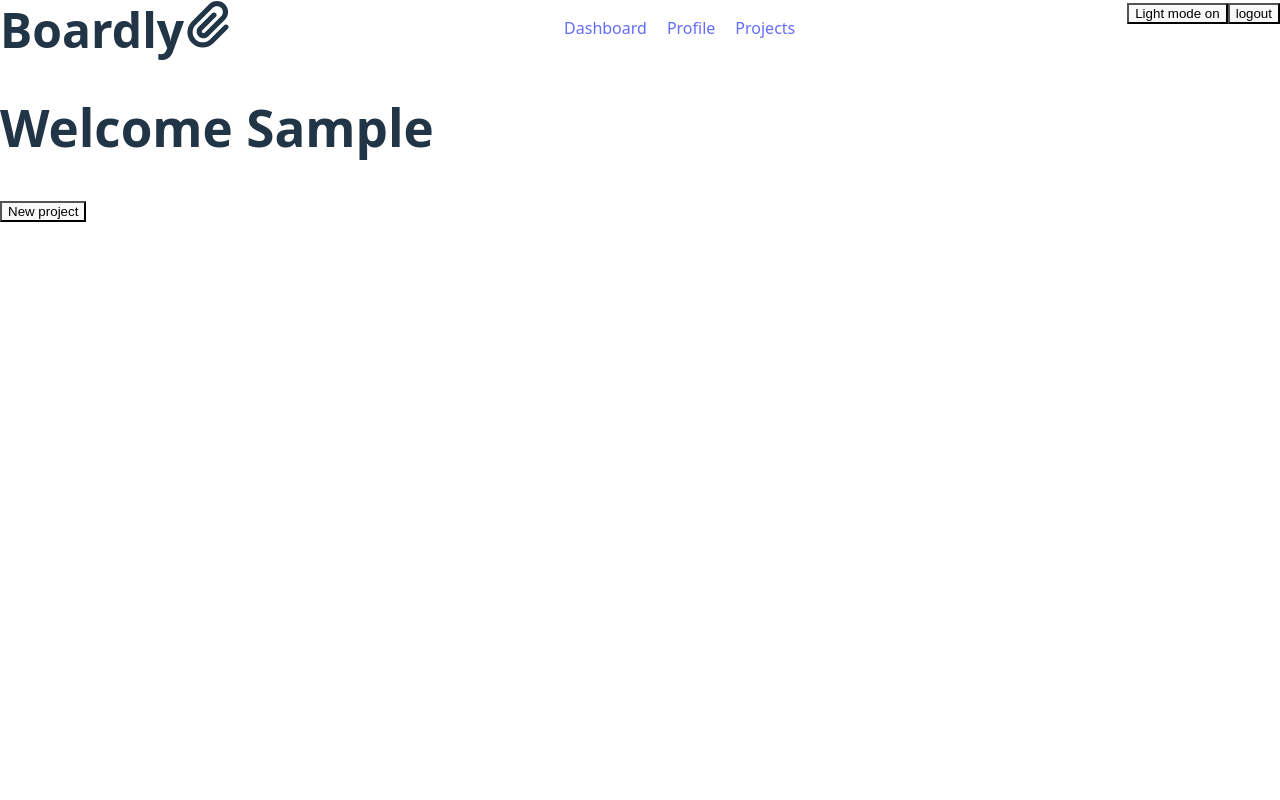
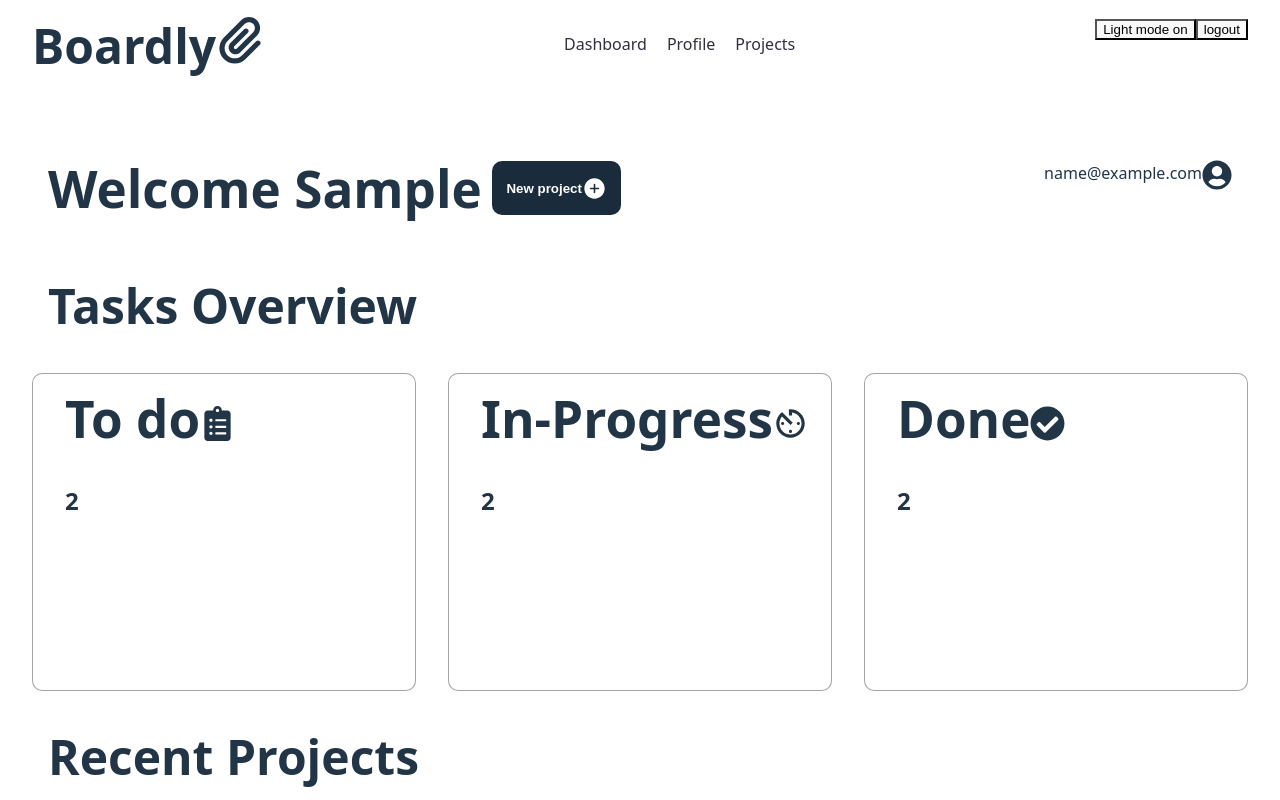
Before and after one commit to Adewole76/Week-5-eng-basecamp-, a React (Vite) app in the folder project-manager/: page / in a window 1280 px wide. Both pictures are taken after typing "Sample", "name@example.com", "Sample123" into the empty fields and a click on the button "Login". Shown: the top 800 px of the page. Built offline with nearby package versions, Linux system fonts and the light colour scheme.

Commit message:
dashboard Component

```diff
--- a/project-manager/package.json
+++ b/project-manager/package.json
@@ -10,6 +10,7 @@
     "preview": "vite preview"
   },
   "dependencies": {
+    "framer-motion": "^12.34.3",
     "react": "^19.2.0",
     "react-dom": "^19.2.0",
     "react-hot-toast": "^2.6.0",
@@ -21,7 +22,7 @@
     "@types/react": "^19.2.7",
     "@types/react-dom": "^19.2.3",
     "@vitejs/plugin-react": "^5.1.1",
-    "eslint": "^9.39.1",
+    "eslint": "^10.0.1",
     "eslint-plugin-react-hooks": "^7.0.1",
     "eslint-plugin-react-refresh": "^0.4.24",
     "globals": "^16.5.0",
--- a/project-manager/pages/DashBoard.jsx
+++ b/project-manager/pages/DashBoard.jsx
@@ -1,13 +1,77 @@
 import { useContext } from "react"
 import { firstContext } from "../Context/AuthContext"
+import '../src/Dashboard.css'
+import { FaUserCircle } from "react-icons/fa";
+import { FaUser } from "react-icons/fa6";
+import { IoAddCircle } from "react-icons/io5";
+import StatCard from "../src/StatCard";
+import { FaClipboardList } from "react-icons/fa";
+import { IoMdTimer } from "react-icons/io";
+import { FaCheckCircle } from "react-icons/fa";
+import ProjectCard from "../src/ProjectCard";
 const DashBoard = () => {
    console.log('dashboard is rendering')
    const {currentUser} = useContext(firstContext);
    console.log('current', currentUser)
  return(
     <section>
-       <h1>Welcome {currentUser.UserName}</h1>
-       <button>New project</button>
+      <header className="Dash-header">
+      <div>
+       <h1 className="Welcome-Message">Welcome {currentUser.UserName}</h1>
+       <button className="new-project-btn">New project<IoAddCircle size={25}></IoAddCircle></button>
+       </div>
+       <section>
+       <p className="user-Email-Avatar">{currentUser.Email}</p>
+       <FaUserCircle className="user-Avatar" size={30}></FaUserCircle>
+       </section>
+       </header>
+   <h1 className="tasks-heading">Tasks Overview</h1>
+  <section className="stat-card-section">
+   <StatCard
+   cardLabel="To do"
+   cardIcon={<FaClipboardList size={35}></FaClipboardList>}
+   totalCount='2'
+   ></StatCard>
+   <StatCard
+   cardLabel="In-Progress"
+   cardIcon={<IoMdTimer size={35}></IoMdTimer>}
+   totalCount='2'
+   ></StatCard>
+   <StatCard
+   cardLabel="Done"
+   cardIcon={<FaCheckCircle size={35}></FaCheckCircle>}
+   totalCount='2'
+   ></StatCard>
+  </section>
+  <h1 className="projects-heading">Recent Projects</h1>
+  <section className="project-cards-section">
+    <ProjectCard projectName="Design dash"
+    projectProgress="Completed"
+    projectDescription="Lorem Ipsum is simply dummy text of the printing and typesetting industry.
+     Lorem Ipsum has been the industry's standard dummy text ever since the 1500s, when an unknown"
+     projectCompletedTask="73"
+     projectTotalTasks="34"
+     projectId ="24"
+    ></ProjectCard>
+    <ProjectCard
+    projectName="Design dash"
+    projectProgress="Completed"
+    projectDescription="Lorem Ipsum is simply dummy text of the printing and typesetting industry.
+     Lorem Ipsum has been the industry's standard dummy text ever since the 1500s, when an unknown"
+     projectCompletedTask="73"
+     projectTotalTasks="34"
+     projectId ="24"
+    ></ProjectCard>
+    <ProjectCard
+    projectName="Design dash"
+    projectProgress="Completed"
+    projectDescription="Lorem Ipsum is simply dummy text of the printing and typesetting industry.
+     Lorem Ipsum has been the industry's standard dummy text ever since the 1500s, when an unknown"
+     projectCompletedTask="73"
+     projectTotalTasks="34"
+     projectId ="24"
+    ></ProjectCard>
+  </section>
     </section>
  )
 }
--- a/project-manager/pages/Login.jsx
+++ b/project-manager/pages/Login.jsx
@@ -26,6 +26,7 @@ const handleUserChange = (e) => {
 }
     const handleSubmit = (e) => {
         if(!userNameValue || !Email || !passwordValue){
+            e.preventDefault()
             setErrorMessage('please fill out all the fields');
         }else{
         e.preventDefault();
--- a/project-manager/src/App.css
+++ b/project-manager/src/App.css
@@ -1,3 +1,7 @@
+body{
+  position: relative;
+  padding-top: 7em;
+}
 #root {
 
  /* margin: 0 auto;*/
@@ -5,7 +9,13 @@
 }
 nav{
   display: flex;
+  padding: 1em 2em 1em 2em;
   justify-content: space-between;
+  position: fixed;
+  backdrop-filter: blur(80px);
+  top: 0;
+  right: 0;
+  left: 0;
 }
 nav h1{
   margin: 0;
--- a/project-manager/src/Dashboard.css
+++ b/project-manager/src/Dashboard.css
@@ -0,0 +1,47 @@
+.Dash-header{
+    display: flex;
+    justify-content: space-between;
+    margin-top: 3em;
+    padding: 0 3em;
+    margin-bottom: 4em
+}
+.Welcome-Message{
+display: inline-block;
+margin: 0 0.2em 0 0 ;
+vertical-align: middle;
+}
+.new-project-btn{
+    padding: 1em;
+    background-color: #1a2c3b;
+    color: white;
+    border-radius: 10px;
+    border: 1px solid transparent;
+    font-weight: bold;
+    display: inline-flex;
+    align-items: center;
+    vertical-align: middle;
+}
+.user-Email-Avatar{
+    display: inline-block;
+    margin: 0;
+}
+.user-Avatar{
+   vertical-align: middle;
+}
+.tasks-heading, .projects-heading{
+    padding-left: 1em;
+    font-size: 3em;
+}
+.stat-card-section{
+    display: grid;
+    grid-template-columns: 1fr 1fr 1fr;
+    grid-gap: 2em;
+    padding: 0 2em;
+    margin-top: 2em;
+}
+.project-cards-section{
+    display: grid;
+    grid-template-columns: 1fr 1fr;
+    column-gap: 2em;
+    padding: 2em;
+    row-gap: 2em;}
--- a/project-manager/src/ProjectCard.jsx
+++ b/project-manager/src/ProjectCard.jsx
@@ -0,0 +1,23 @@
+import './projectCard.css'
+const ProjectCard = ({projectName, projectProgress, projectDescription, projectTotalTasks, projectCompletedTask, projectId }) => {
+return(
+   <div className="project-card-container">
+    <header className='card-header'>
+     <h1 className="project-name">{projectName}</h1><p className="project-progress">{projectProgress}</p>
+     </header>
+     <p className="project-Description">{projectDescription}</p>
+     <section className='total-completed-tasks'>
+     <footer className='total-container'>
+        <h3 className="total-tasks">{projectTotalTasks}</h3>
+        <p className='total-label'>Total Tasks</p>
+     </footer>
+     <footer>
+        <h3 className="completed-tasks">{projectCompletedTask}</h3>
+        <p className='complete-label'>Completed Tasks</p>
+     </footer>
+     </section>
+     <p className="project-Id">{projectId}</p>
+   </div>
+)
+}
+export default ProjectCard
--- a/project-manager/src/StatCard.jsx
+++ b/project-manager/src/StatCard.jsx
@@ -0,0 +1,12 @@
+import './statCard.css'
+const StatCard = ({cardLabel, totalCount, cardIcon}) =>{
+
+return(
+ <div className="stat-Card">
+    <h1 className="stat-head">{cardLabel}</h1>
+    <p className='card-icon'>{cardIcon}</p>
+    <h2>{totalCount}</h2>
+ </div>
+)
+}
+export default StatCard
--- a/project-manager/src/index.css
+++ b/project-manager/src/index.css
@@ -12,7 +12,7 @@
 
 a {
   font-weight: 500;
-  color: #646cff;
+  color: rgb(47, 47, 63);
   text-decoration: inherit;
 }
 a:hover {
--- a/project-manager/src/layout.jsx
+++ b/project-manager/src/layout.jsx
@@ -36,7 +36,8 @@ const LayoutComponent = () => {
        </ProtectedRoutesComponent>
        }/>
        <Route path='/{root}'/>
-     </Routes></main>
+     </Routes>
+     </main>
     )
 }
 export default LayoutComponent
--- /dev/null
+++ b/project-manager/src/projectCard.css
@@ -0,0 +1,43 @@
+.project-card-container{
+    background-color: #213547;
+    color: white;
+    padding: 1em 2em;
+    border-radius: 2em;
+    transition: transform 0.25s, box-shadow 0.17s;
+}
+.project-card-container:hover{
+    transform: translateY(-4px);
+    box-shadow:0px 1px 3px rgba(26, 21, 54, 0.1),
+    0px 1px 2px rgba(0, 0, 0, 0.06);
+}
+.card-header{
+    display: flex;
+    justify-content: space-between;
+}
+.card-header h1{
+    display: inline-block;
+    margin: 0;
+}
+.card-header .project-progress {
+    display: inline-block;
+    background-color: white;
+    color: #213547;
+    padding: 0 5px;
+    border-radius: 5px;
+}
+.project-Description{
+    max-width: 500px;
+}
+.total-completed-tasks footer{
+    display: inline-block
+}
+.total-container{
+    margin-right: 3em
+}
+.total-tasks, .completed-tasks{
+    font-size: 3rem;
+    margin: 0;
+}
+.total-label, .complete-label{
+    margin: 0;
+}
--- /dev/null
+++ b/project-manager/src/statCard.css
@@ -0,0 +1,25 @@
+.stat-Card{
+    min-height: 300px;
+    background-color: white;
+    border-radius: 10px;
+    border: 1px solid rgba(116, 114, 114, 0.648);
+    transition: transform 0.17s;
+    padding-top: 1em;
+    padding-left: 2em;
+}
+.stat-Card:hover{
+ transform: translateY(-5px);
+ box-shadow: 0px 1px 3px rgba(0, 0, 0, 0.1),
+ 0px 1px 2px rgba(0, 0, 0, 0.06);
+}
+.stat-head{
+    margin: 0;
+    vertical-align: top;
+    display: inline-block;
+}
+.card-icon{
+ display: inline-block;
+}
+.stat-head{
+    display: inline-block;
+}
```
Also changed, not shown: 1 other file (tests, documents, lock files or other folders).
